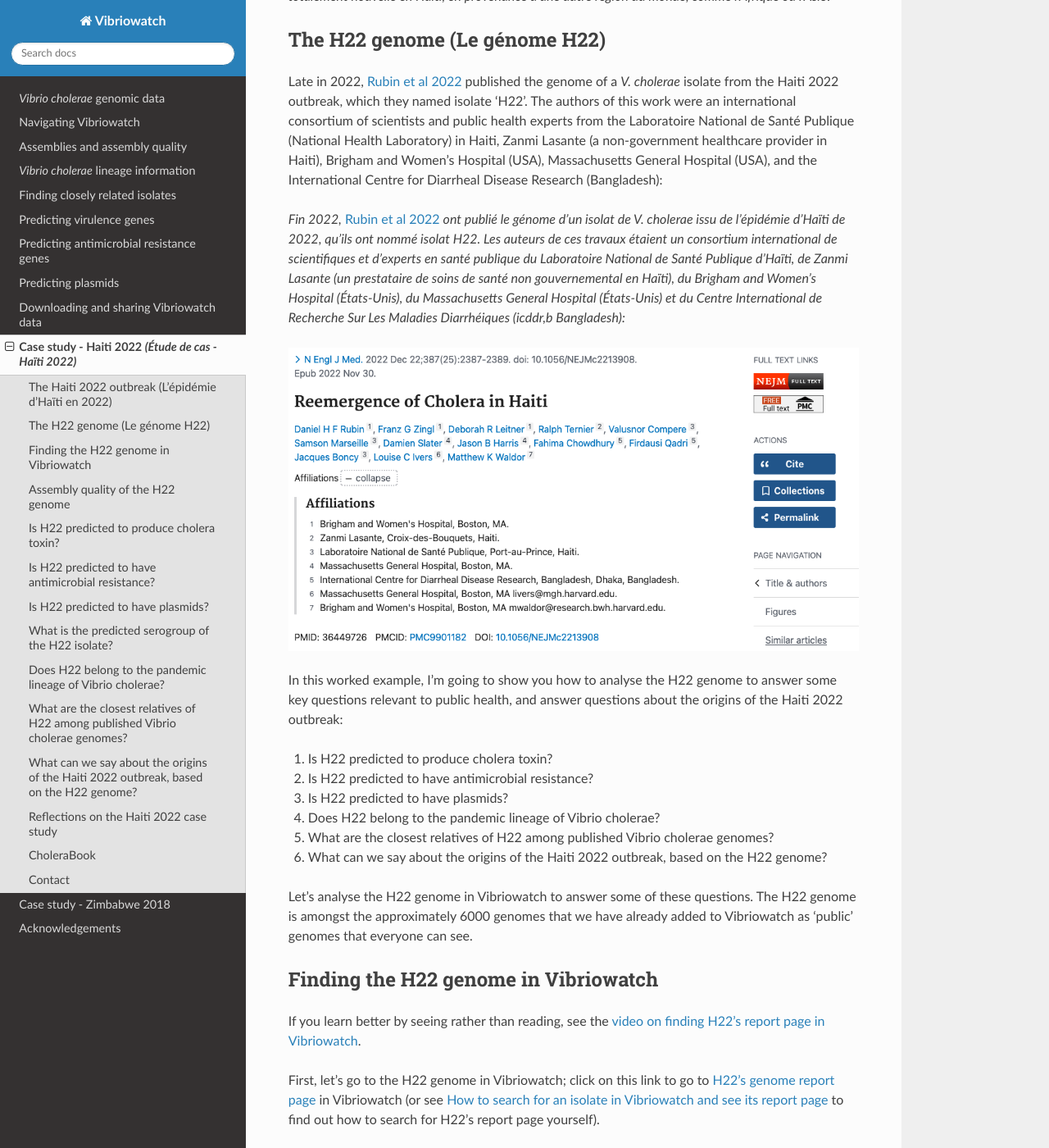
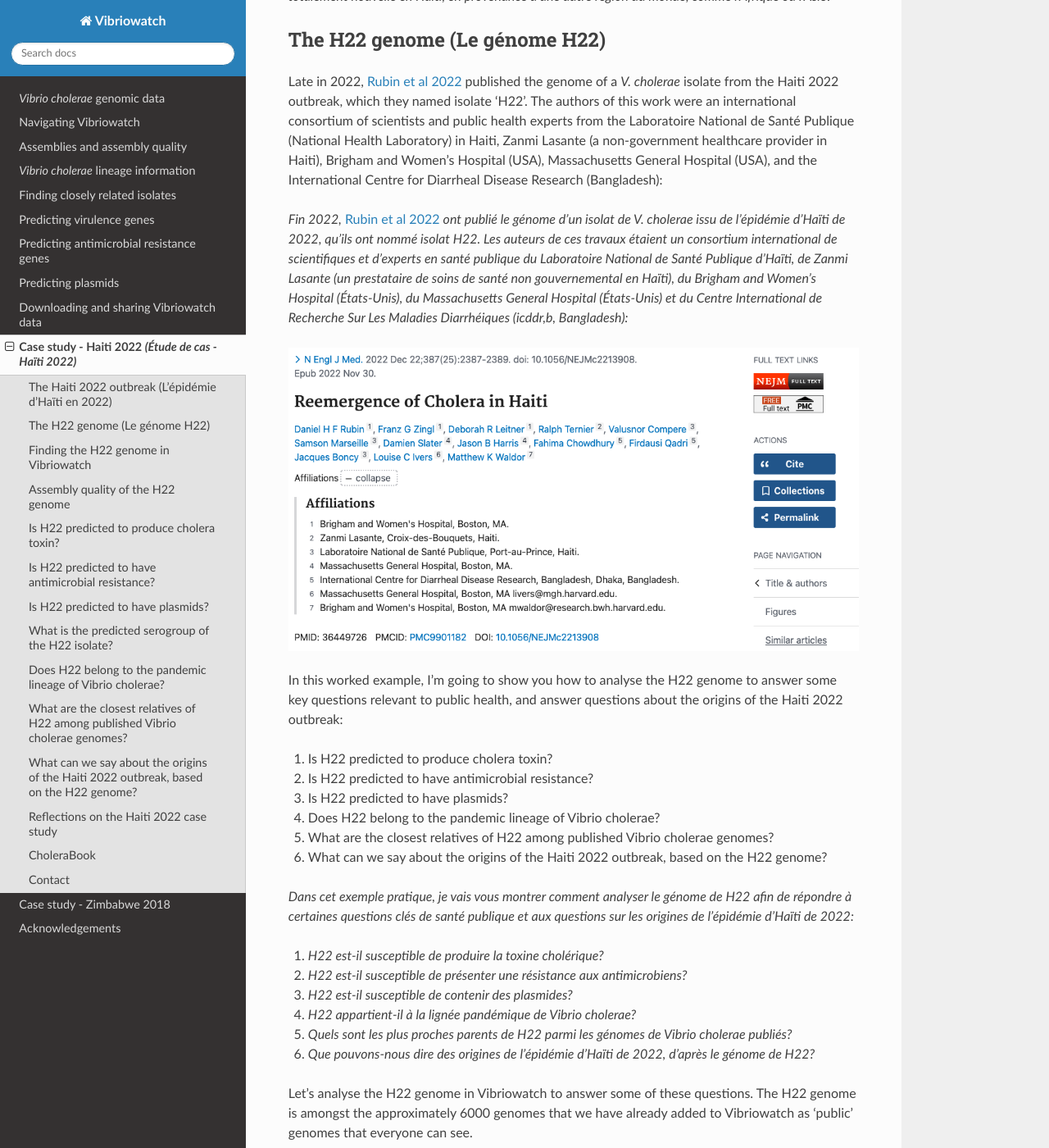
Before and after one commit to avrilcoghlan/vibriowatch, a Sphinx documentation site: the page built from docs/source/haiti.rst, in a window 1280 px wide and 1400 px high, scrolled down 2032 px. Shown: the whole window at 82% size. Built offline with Sphinx 7.4.7 and the Read the Docs theme 3.1.0, drawn with Linux system fonts in a browser that asks for light colours; some of the changed text lies outside the part shown.

Commit message:
Update haiti.rst

```diff
--- a/docs/source/haiti.rst
+++ b/docs/source/haiti.rst
@@ -68,7 +68,7 @@
 Brigham and Women's Hospital (USA), Massachusetts General Hospital (USA), and the
 International Centre for Diarrheal Disease Research (Bangladesh):
 
-*Fin 2022,* `Rubin et al 2022`_ *ont publié le génome d'un isolat de V. cholerae issu de l'épidémie d'Haïti de 2022, qu'ils ont nommé isolat H22. Les auteurs de ces travaux étaient un consortium international de scientifiques et d'experts en santé publique du Laboratoire National de Santé Publique d'Haïti, de Zanmi Lasante (un prestataire de soins de santé non gouvernemental en Haïti), du Brigham and Women's Hospital (États-Unis), du Massachusetts General Hospital (États-Unis) et du Centre International de Recherche Sur Les Maladies Diarrhéiques (icddr,b Bangladesh):*
+*Fin 2022,* `Rubin et al 2022`_ *ont publié le génome d'un isolat de V. cholerae issu de l'épidémie d'Haïti de 2022, qu'ils ont nommé isolat H22. Les auteurs de ces travaux étaient un consortium international de scientifiques et d'experts en santé publique du Laboratoire National de Santé Publique d'Haïti, de Zanmi Lasante (un prestataire de soins de santé non gouvernemental en Haïti), du Brigham and Women's Hospital (États-Unis), du Massachusetts General Hospital (États-Unis) et du Centre International de Recherche Sur Les Maladies Diarrhéiques (icddr,b, Bangladesh):*
 
 .. _Rubin et al 2022: https://pubmed.ncbi.nlm.nih.gov/36449726/
 
@@ -85,9 +85,20 @@
 #. What are the closest relatives of H22 among published Vibrio cholerae genomes?
 #. What can we say about the origins of the Haiti 2022 outbreak, based on the H22 genome?
 
+*Dans cet exemple pratique, je vais vous montrer comment analyser le génome de H22 afin de répondre à certaines questions clés de santé publique et aux questions sur les origines de l'épidémie d'Haïti de 2022:*
+
+#. *H22 est-il susceptible de produire la toxine cholérique?*
+#. *H22 est-il susceptible de présenter une résistance aux antimicrobiens?*
+#. *H22 est-il susceptible de contenir des plasmides?*
+#. *H22 appartient-il à la lignée pandémique de Vibrio cholerae?*
+#. *Quels sont les plus proches parents de H22 parmi les génomes de Vibrio cholerae publiés?*
+#. *Que pouvons-nous dire des origines de l'épidémie d'Haïti de 2022, d'après le génome de H22?*
+
 Let's analyse the H22 genome in Vibriowatch to answer some of these questions. The H22
 genome is amongst the approximately 6000 genomes that we have already added to Vibriowatch as 'public' genomes that
 everyone can see.
+
+*Analysons le génome H22 dans Vibriowatch pour répondre à ces questions. Le génome H22 fait partie des quelque 6 000 génomes que nous avons déjà ajoutés à Vibriowatch en tant que génomes accessibles à tous.*
 
 Finding the H22 genome in Vibriowatch
 -------------------------------------
```
